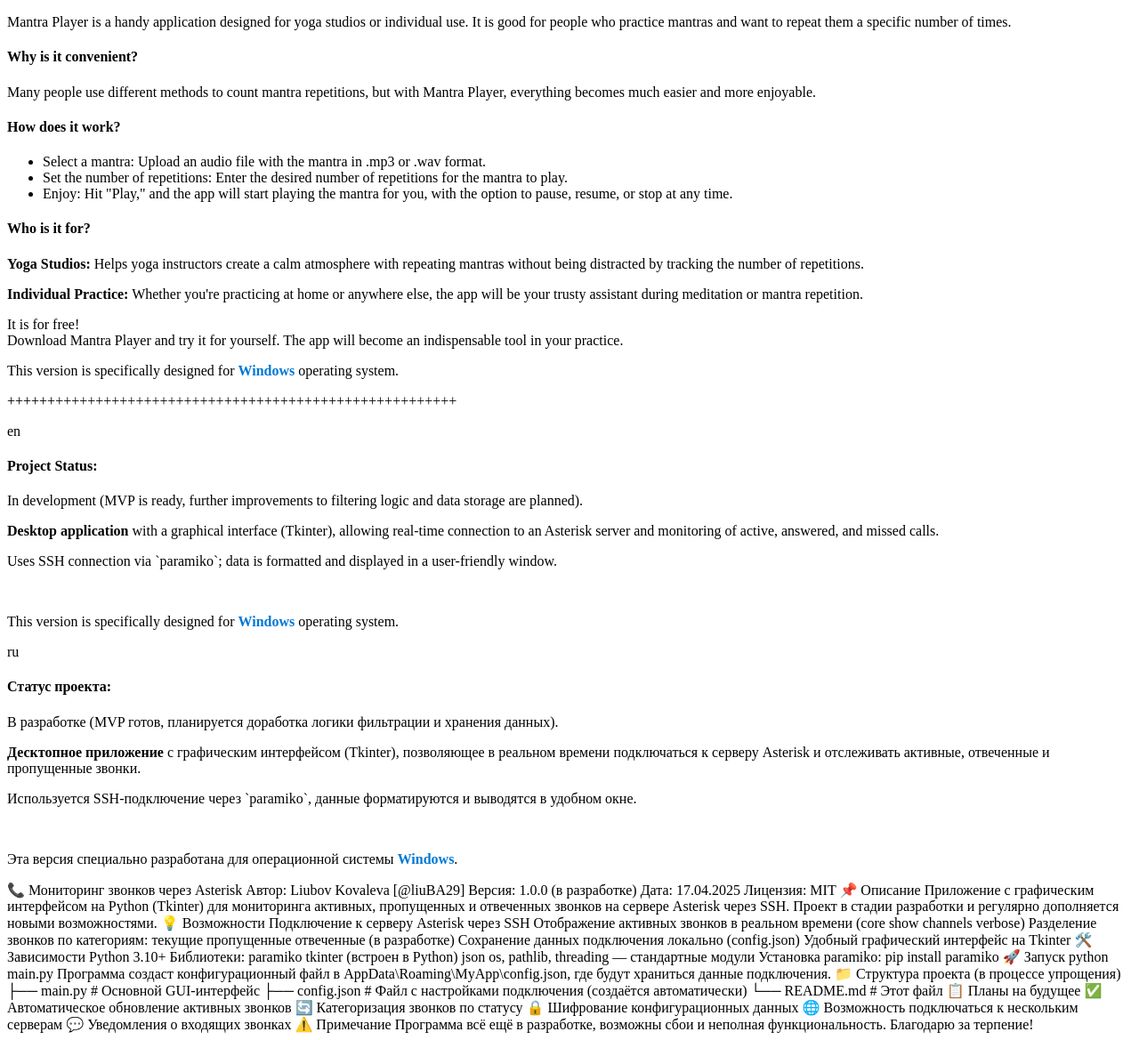
After one commit to liuBA29/my_site, a Django app: template my_site/templates/main_app/descriptions.html in a window 1280 px wide. The commit adds this page. Shown: the whole page at 89% size. Run offline with Django 5.2, Linux system fonts and the light colour scheme; the template is opened without the code that fills it, so the values that code supplies are empty.

Commit message:
start adding asterisk call monitoring pr

```diff
--- /dev/null
+++ b/my_site/templates/main_app/descriptions.html
@@ -0,0 +1,118 @@
+<!DOCTYPE html>
+<html lang="en">
+<head>
+    <meta charset="UTF-8">
+    <title>Title</title>
+</head>
+<body>
+<!-- mantra player -->
+<p>Mantra Player is a handy application designed for yoga studios or individual use. It is good for people who practice
+                mantras and want to repeat them a specific number of times.
+
+<h4>Why is it convenient?</h4>
+
+<p>Many people use different methods to count mantra repetitions, but with Mantra Player, everything becomes
+                much easier and more enjoyable.
+<h4>How does it work?</h4>
+<ul>
+            <li>Select a mantra: Upload an audio file with the mantra in .mp3 or .wav format.</li>
+
+<li>Set the number of repetitions: Enter the desired number of repetitions for the mantra to play.</li>
+
+<li>Enjoy: Hit "Play," and the app will start playing the mantra for you, with the option to pause, resume,
+                or stop at any time.</li></ul>
+
+<h4>Who is it for?</h4>
+
+<p><b>Yoga Studios:</b> Helps yoga instructors create a calm atmosphere with repeating mantras without being distracted by tracking
+                the number of repetitions.</p>
+
+<p><b>Individual Practice:</b> Whether you're practicing at home or anywhere else, the app will be your trusty assistant during
+                meditation or mantra repetition.</p>
+
+It is for free!
+            <br>
+Download Mantra Player and try it for yourself. The app will become an indispensable tool in your practice.
+<br>
+            <p>This version is specifically designed for <span style="color: #0078D4; font-weight: bold;">Windows</span> operating system.</p>
+
+<p>++++++++++++++++++++++++++++++++++++++++++++++++++++++++</p>
+<!-- +++++++++++++++++++++++++++++++++++++++++++++++ -->
+<!-- asterisk call monitoring -->
+<p>en</p>
+<h4>Project Status:</h4>
+<p>In development (MVP is ready, further improvements to filtering logic and data storage are planned).</p>
+
+<p><b>Desktop application</b> with a graphical interface (Tkinter), allowing real-time connection to an Asterisk server
+and monitoring of active, answered, and missed calls.</p>
+<p>Uses SSH connection via `paramiko`; data is formatted and displayed in a user-friendly window.</p>
+<br> <p>This version is specifically designed for <span style="color: #0078D4; font-weight: bold;">Windows</span> operating system.</p>
+<p>ru</p>
+
+<h4>Статус проекта:</h4>
+<p></p>В разработке (MVP готов, планируется доработка логики фильтрации и хранения данных).</p>
+
+<p><b>Десктопное приложение </b>с графическим интерфейсом (Tkinter), позволяющее в реальном времени подключаться к серверу Asterisk
+и отслеживать активные, отвеченные и пропущенные звонки.  </p>
+<p>Используется SSH-подключение через `paramiko`, данные форматируются и выводятся в удобном окне.</p>
+<br><p>Эта версия специально разработана для операционной системы <span style="color: #0078D4; font-weight: bold;">Windows</span>.</p>
+
+<!-- adding to asterisk descriptiom -->
+📞 Мониторинг звонков через Asterisk Автор: Liubov Kovaleva [@liuBA29] Версия: 1.0.0 (в разработке) Дата: 17.04.2025 Лицензия: MIT
+
+📌 Описание Приложение с графическим интерфейсом на Python (Tkinter) для мониторинга активных, пропущенных и отвеченных звонков на сервере Asterisk через SSH.
+
+Проект в стадии разработки и регулярно дополняется новыми возможностями.
+
+💡 Возможности Подключение к серверу Asterisk через SSH
+
+Отображение активных звонков в реальном времени (core show channels verbose)
+
+Разделение звонков по категориям:
+
+текущие
+
+пропущенные
+
+отвеченные (в разработке)
+
+Сохранение данных подключения локально (config.json)
+
+Удобный графический интерфейс на Tkinter
+
+🛠️ Зависимости Python 3.10+
+
+Библиотеки:
+
+paramiko
+
+tkinter (встроен в Python)
+
+json
+
+os, pathlib, threading — стандартные модули Установка paramiko:
+
+pip install paramiko 🚀 Запуск
+
+python main.py Программа создаст конфигурационный файл в AppData\Roaming\MyApp\config.json, где будут храниться данные подключения.
+
+📁 Структура проекта (в процессе упрощения)
+
+├── main.py # Основной GUI-интерфейс ├── config.json # Файл с настройками подключения (создаётся автоматически) └── README.md # Этот файл
+
+📋 Планы на будущее ✅ Автоматическое обновление активных звонков
+
+🔄 Категоризация звонков по статусу
+
+🔒 Шифрование конфигурационных данных
+
+🌐 Возможность подключаться к нескольким серверам
+
+💬 Уведомления о входящих звонках
+
+⚠️ Примечание Программа всё ещё в разработке, возможны сбои и неполная функциональность. Благодарю за терпение!
+
+<!-- and adding -->
+
+</body>
+</html>
--- a/my_site/templates/main_app/useful_soft_detail.html
+++ b/my_site/templates/main_app/useful_soft_detail.html
@@ -1,7 +1,7 @@
 <!-- templates/main_app/useful_soft_detail.html -->
 {% extends 'base.html' %}
 {% load i18n static %}
-{% block title %}{{ soft.title }}{% endblock %}
+{% block title %}{{ soft.name }}{% endblock %}
 
 {% block content %}
 <main class="cont">
```
Also changed, not shown: my_site/templates/main_app/my_projects.html (+17 -9 lines), my_site/templates/main_app/project_detail.html (+44 -2 lines).
